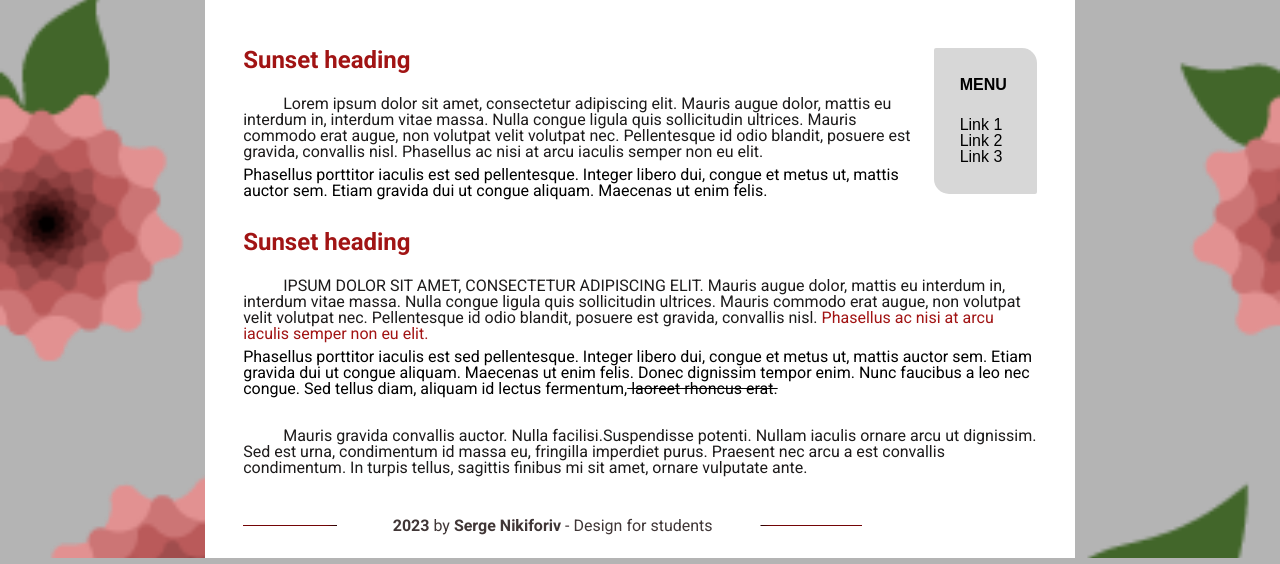
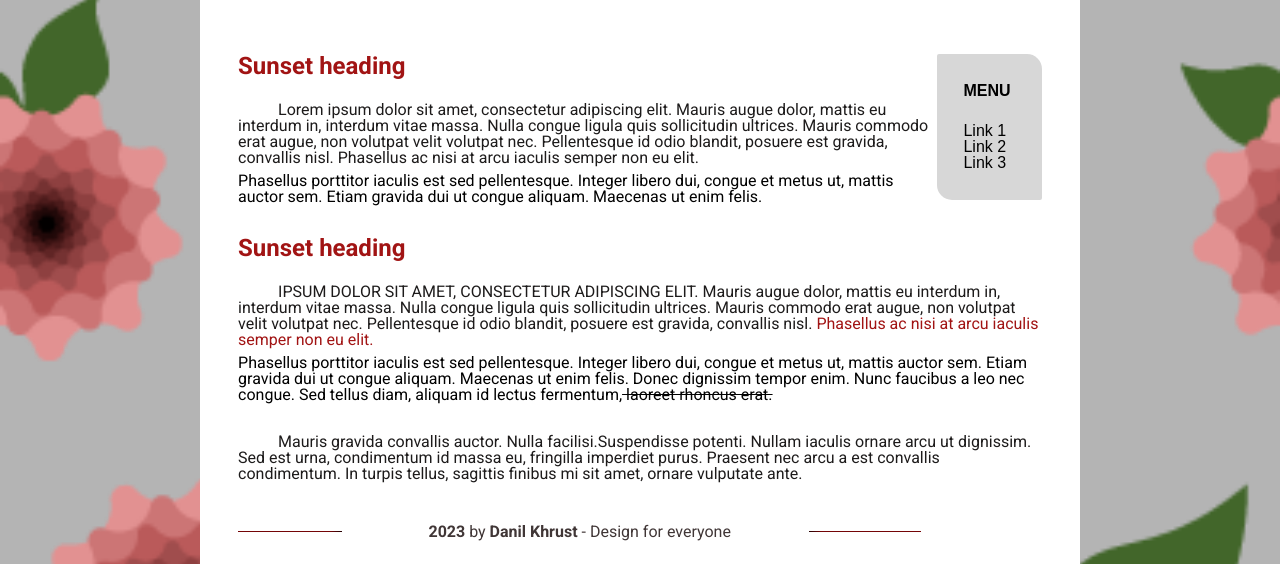
Before and after one commit to KhrustDanil/Sunset2, a plain HTML site: page flex/index.html in a window 1280 px wide. Shown: the part 641-1205 px from the top of the page. Drawn offline with Linux system fonts and the light colour scheme.

Commit message:
Added changed

```diff
--- a/flex/css/style.css
+++ b/flex/css/style.css
@@ -9,7 +9,7 @@ body {
 
 /* 10 */
 .wrapper {
-    width: 68%;
+    width: 68.8%;
     margin: 0 auto;
     background-color: #fff;
     padding: 0 3%;
@@ -88,7 +88,7 @@ body {
 }
 
 /* 10 */
-.nav_wrap {
+.nav__wrap {
     width: 13%;
     border-radius: 2px 15px;
     background: #D7D7D7;
@@ -121,7 +121,7 @@ body {
 
 /* 10 */
 .footer {
-    width: 78%;
+    width: 85%;
     margin-top: 4px;
     padding-bottom: 18px;
 }
--- a/flex/index.html
+++ b/flex/index.html
@@ -39,12 +39,12 @@
                     </p>
                 </article>
                 <!--Додав Menu.-->
-                <aside class="nav_wrap">
+                <aside class="nav__wrap">
                     <h3 class="nav__heading">
                         MENU
                     </h3>
                     <ul class="nav">
-                        <li class="nav_item">
+                        <li class="nav__item">
                             <a class="nav__link" href="#">Link 1</a>
                         </li>
                         <li class="nav_item">
@@ -76,7 +76,7 @@
         <footer class="footer">
             <div class="footer__line">
                 <p class="footer__text">
-                    <span class="footer__text-special">2023</span> by <span class="footer__text-special">Serge Nikiforiv</span> - Design for students
+                    <span class="footer__text-special">2023</span> by <span class="footer__text-special">Danil Khrust</span> - Design for everyone
                 </p>
             </div>
         </footer>
--- a/float/css/style.css
+++ b/float/css/style.css
@@ -43,7 +43,7 @@ body {
 }
 
 /* 20 */
-.section-float .article-item {
+.section-float .article__item {
     margin-right: 3px;
 }
 
@@ -89,7 +89,7 @@ body {
 }
 
 /* 10 */
-.nav_wrap {
+.nav__wrap {
     float: right;
     width: 13.5%;
     border-radius: 2px 15px;
```
Also changed, not shown: float/index.html (+5 -5 lines).
